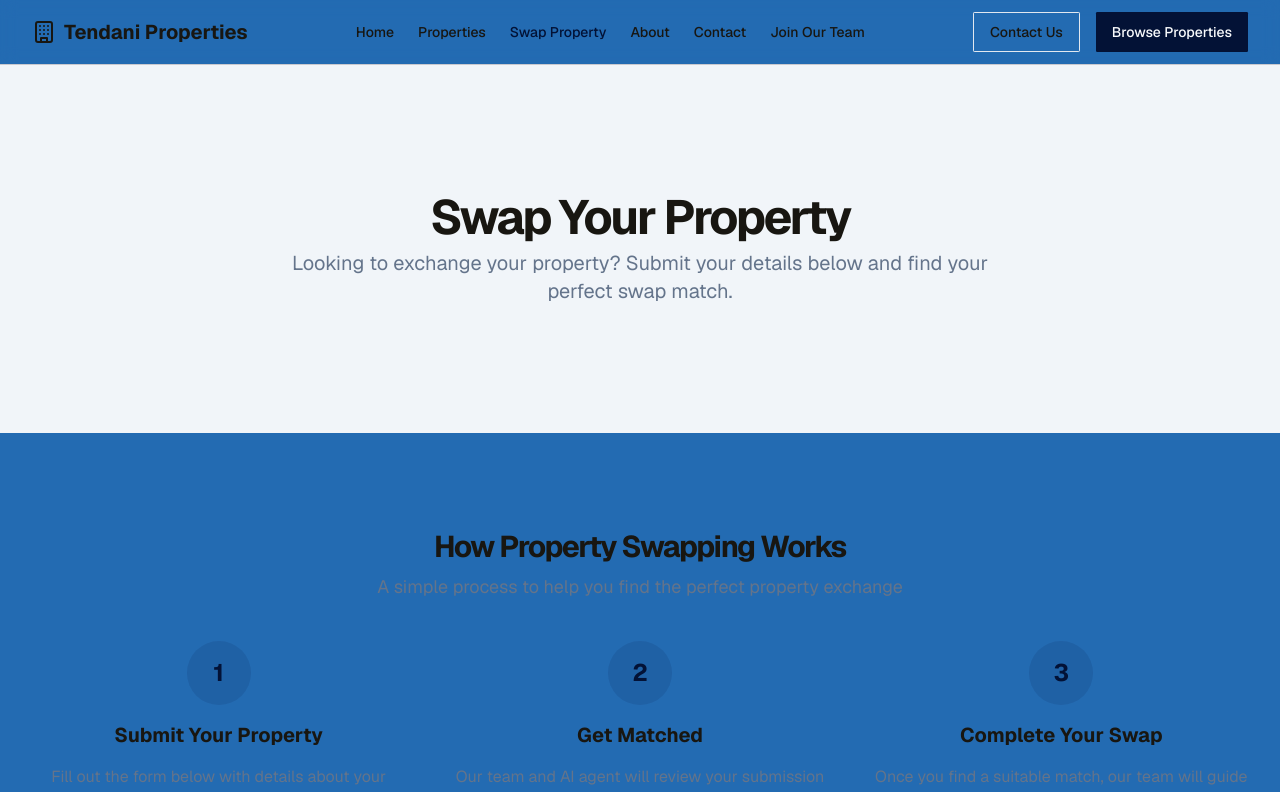
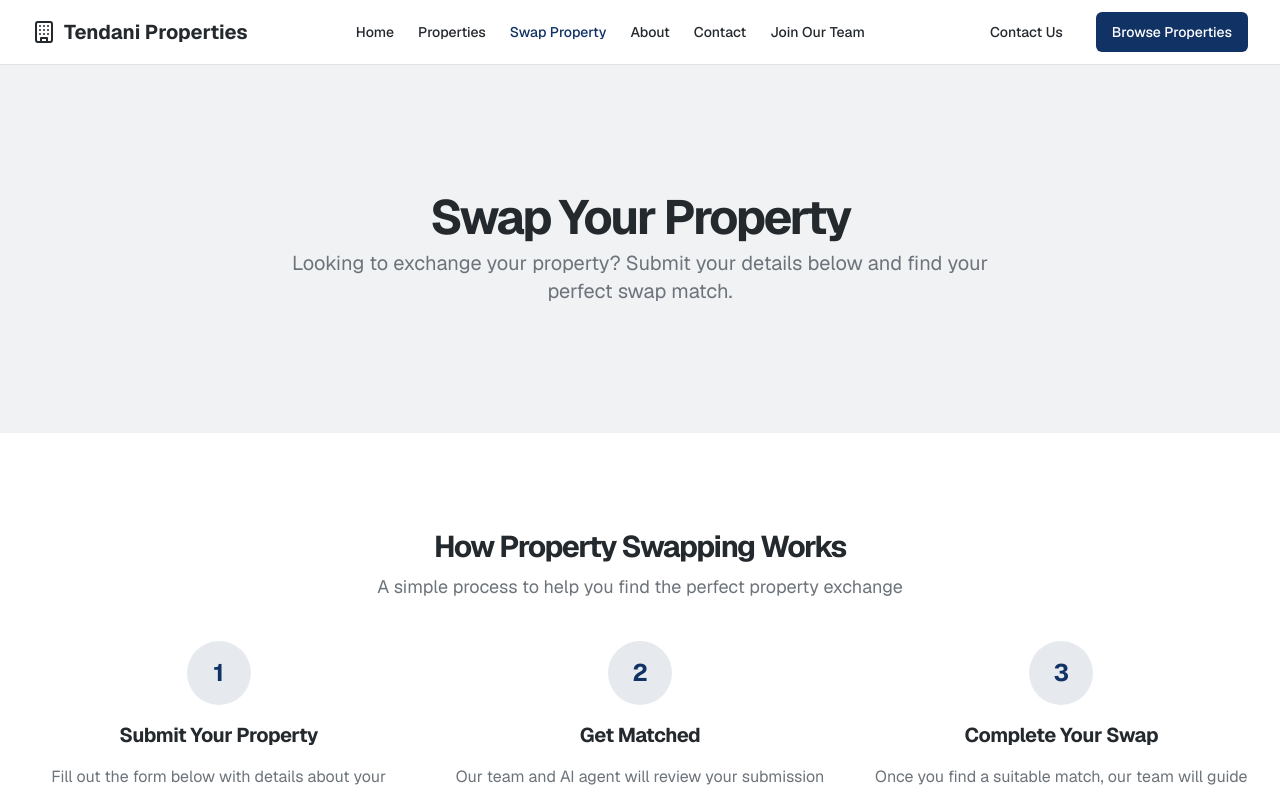
Before and after one commit to orbxcode/tendani, a Next.js app: page /swap-property in a window 1280 px wide. Shown: the top 792 px of the page. Built offline with nearby package versions, Linux system fonts and the light colour scheme.

Commit message:
design scheme consolidated

```diff
--- a/src/app/(frontend)/globals.css
+++ b/src/app/(frontend)/globals.css
@@ -3,84 +3,75 @@
 @tailwind utilities;
 
 @layer base {
-  h1,
-  h2,
-  h3,
-  h4,
-  h5,
-  h6 {
+  h1, h2, h3, h4, h5, h6 {
+    @apply font-bold leading-tight tracking-tight;
     font-size: unset;
     font-weight: unset;
   }
 
   :root {
-    --background: 210 67% 41.9%;
-    --foreground: 45 18% 8%;
+    /* Core Brand Colors - Professional & Trustworthy */
+    --background: 0 0% 100%; /* Pure white for cleanliness */
+    --foreground: 210 12% 16%; /* Dark slate for readability */
 
-    --card: 20 5% 96%;
-    --card-foreground: 22.2% 8% 4.9%;
+    /* Primary - Authority (Deep Navy) */
+    --primary: 216 71% 23%;
+    --primary-foreground: 0 0% 100%;
 
-    --popover: 0 0% 100%;
-    --popover-foreground: 222.2% 84% 4.9%;
+    /* Secondary - Trust (Warm Gold Accent) */
+    --secondary: 38 92% 50%;
+    --secondary-foreground: 0 0% 100%;
 
-    --primary: 222.2 89% 11.2%;
-    --primary-foreground: 210 40% 98%;
+    /* Property Highlight Colors */
+    --success: 160 84% 39%; /* Emerald green for "available" states */
+    --warning: 32 95% 44%; /* Amber for "pending" */
+    --error: 349 86% 55%; /* Coral for "sold" */
 
-    --secondary: 210 40% 96.1%;
-    --secondary-foreground: 222.2 47.4% 11.2%;
+    /* UI Elements */
+    --card: 0 0% 98%; /* Soft off-white for cards */
+    --card-foreground: var(--foreground);
+    --popover: var(--card);
+    --popover-foreground: var(--foreground);
+    --muted: 210 17% 95%; /* Ultra-light gray */
+    --muted-foreground: 210 6% 45%;
+    --accent: var(--secondary);
+    --accent-foreground: var(--secondary-foreground);
+    --destructive: var(--error);
+    --destructive-foreground: 0 0% 100%;
 
-    --muted: 210 40% 96.1%;
-    --muted-foreground: 215.4 16.3% 46.9%;
+    /* Functional Colors */
+    --border: 210 14% 89%; /* Soft borders */
+    --input: 0 0% 100%; /* Crisp white inputs */
+    --ring: 216 71% 23% / 0.2; /* Subtle focus rings */
 
-    --accent: 210 40% 96.1%;
-    --accent-foreground: 222.2 47.4% 11.2%;
-
-    --destructive: 0 84.2% 60.2%;
-    --destructive-foreground: 210 40% 98%;
-
-    --border: 240 6% 80%;
-    --input: 214.3 31.8% 91.4%;
-    --ring: 222.2 84% 4.9%;
-
-    --radius: 0.2rem;
-
-    --success: 196 52% 74%;
-    --warning: 34 89% 85%;
-    --error: 10 100% 86%;
+    --radius: 0.5rem; /* Modern rounded corners */
   }
 
   [data-theme='dark'] {
-    --background: 0 0% 0%;
-    --foreground: 210 40% 98%;
+    /* Dark Mode - Luxurious Night Look */
+    --background: 210 12% 8%; /* Deep slate */
+    --foreground: 0 0% 98%; /* Soft white */
 
-    --card: 200 80% 24%;
-    --card-foreground: 210 40% 98%;
+    --primary: 210 40% 98%; /* Light primary */
+    --primary-foreground: 216 71% 23%;
 
-    --popover: 222.2 84% 4.9%;
-    --popover-foreground: 210 40% 98%;
+    --secondary: 38 92% 50%; /* Gold stays vibrant */
+    --secondary-foreground: 210 12% 8%;
 
-    --primary: 210 40% 98%;
-    --primary-foreground: 222.2 47.4% 11.2%;
+    --card: 210 12% 12%; /* Slightly lighter than bg */
+    --card-foreground: var(--foreground);
+    --popover: var(--card);
 
-    --secondary: 217.2 32.6% 17.5%;
-    --secondary-foreground: 210 40% 98%;
+    --muted: 210 12% 18%;
+    --muted-foreground: 210 10% 70%;
 
-    --muted: 217.2 32.6% 17.5%;
-    --muted-foreground: 215 20.2% 65.1%;
+    --border: 210 12% 20% / 0.8;
+    --input: 210 12% 15%;
 
-    --accent: 217.2 32.6% 17.5%;
-    --accent-foreground: 210 40% 98%;
-
-    --destructive: 0 62.8% 30.6%;
-    --destructive-foreground: 210 40% 98%;
-
-    --border: 0, 0%, 15%, 0.8;
-    --input: 217.2 32.6% 17.5%;
-    --ring: 212.7 26.8% 83.9%;
-
-    --success: 196 100% 14%;
-    --warning: 34 51% 25%;
-    --error: 10 39% 43%;
+    /* Dark mode property states */
+    --success: 160 84% 39%;
+    --warning: 32 95% 60%; /* Brighter in dark mode */
+    --error: 349 86% 65%;
   }
 }
 
@@ -89,15 +80,18 @@
     @apply border-border;
   }
   body {
-    @apply bg-background text-foreground min-h-[100vh] flex flex-col;
+    @apply bg-background text-foreground min-h-screen flex flex-col;
+    font-feature-settings: "rlig" 1, "calt" 1; /* Better typography */
   }
 }
 
+/* Smooth theme transition */
 html {
   opacity: 0;
+  transition: opacity 0.3s ease;
 }
 
 html[data-theme='dark'],
 html[data-theme='light'] {
-  opacity: initial;
+  opacity: 1;
 }
--- a/src/app/(frontend)/page.tsx
+++ b/src/app/(frontend)/page.tsx
@@ -9,6 +9,7 @@ import { TestimonialCard } from "@/components/testimonial-card"
 import { MobileMenu } from "@/components/mobile-menu"
 import { PropertySearch } from "@/components/property-search"
 import { Logo } from "@/components/logo"
+import Footer from "@/components/Footer"
 
 export default function HomePage() {
   return (
@@ -58,7 +59,7 @@ export default function HomePage() {
         <section className="relative w-full py-12 md:py-24 lg:py-32 xl:py-48">
           <div className="absolute inset-0 z-0">
             <Image
-              src="/placeholder.svg?height=1080&width=1920"
+              src="/media/hero3.jpg"
               alt="South African property landscape"
               fill
               className="object-cover brightness-[0.6]"
@@ -82,10 +83,10 @@ export default function HomePage() {
               <Button asChild size="lg" className="bg-white text-primary hover:bg-white/90">
                 <Link href="/properties?type=rent">Browse Properties for Rent</Link>
               </Button>
-              <Button asChild size="lg" variant="outline" className="text-white border-white hover:bg-white/10">
+              <Button asChild size="lg" variant="outline" className="text-primary border-white hover:bg-white/10">
                 <Link href="/sell">Sell Your Property</Link>
               </Button>
-              <Button asChild size="lg" variant="outline" className="text-white border-white hover:bg-white/10">
+              <Button asChild size="lg" variant="outline" className="text-primary border-white hover:bg-white/10">
                 <Link href="/swap-property">Swap Your Property</Link>
               </Button>
             </div>
@@ -114,7 +115,7 @@ export default function HomePage() {
             </div>
             <div className="flex items-center justify-center">
               <Image
-                src="/placeholder.svg?height=600&width=600"
+                src="/media/hero.jpg"
                 alt="Tendani - Property Expert"
                 width={400}
                 height={400}
@@ -316,30 +317,7 @@ export default function HomePage() {
           </div>
         </section>
       </main>
-      <footer className="w-full border-t bg-background py-6">
-        <div className="container flex flex-col items-center justify-between gap-4 px-4 md:flex-row md:px-6">
-          <div className="flex flex-col items-center gap-2 md:items-start">
-            <Logo className="text-base" />
-            <p className="text-center text-sm text-muted-foreground md:text-left">
-              &copy; {new Date().getFullYear()} Tendani Properties. All rights reserved.
-            </p>
-          </div>
-          <div className="flex gap-4">
-            <Link href="/about" className="text-sm hover:underline">
-              About Us
-            </Link>
-            <Link href="/contact" className="text-sm hover:underline">
-              Contact Us
-            </Link>
-            <Link href="/privacy" className="text-sm hover:underline">
-              Privacy Policy
-            </Link>
-            <Link href="/terms" className="text-sm hover:underline">
-              Terms of Service
-            </Link>
-          </div>
-        </div>
-      </footer>
+     <Footer />
     </div>
   )
 }
--- a/src/app/(frontend)/swap-property/page.tsx
+++ b/src/app/(frontend)/swap-property/page.tsx
@@ -6,6 +6,7 @@ import { Building, ArrowRight, Repeat } from "lucide-react"
 import { Button } from "@/components/ui/button"
 import { SwapPropertyForm } from "@/components/swap-property-form"
 import { MobileMenu } from "@/components/mobile-menu"
+import Footer from "@/components/Footer"
 
 export default function SwapPropertyPage() {
   return (
@@ -129,7 +130,7 @@ export default function SwapPropertyPage() {
                 </div>
                 <div className="aspect-video relative overflow-hidden rounded-lg">
                   <Image
-                    src="/placeholder.svg?height=500&width=800"
+                    src="/media/jointeam1.jpg"
                     alt="Property Swap"
                     fill
                     className="object-cover"
@@ -446,7 +447,7 @@ export default function SwapPropertyPage() {
                 <Button asChild size="lg" variant="secondary">
                   <Link href="#swap-form">Submit Your Property</Link>
                 </Button>
-                <Button asChild size="lg" variant="outline" className="text-white border-white hover:bg-white/10">
+                <Button asChild size="lg" variant="outline" className="text-primary border-white hover:bg-white/10">
                   <Link href="/properties">Browse Swap Properties</Link>
                 </Button>
               </div>
@@ -454,33 +455,7 @@ export default function SwapPropertyPage() {
           </div>
         </section>
       </main>
-      <footer className="w-full border-t bg-background py-6">
-        <div className="container flex flex-col items-center justify-between gap-4 px-4 md:flex-row md:px-6">
-          <div className="flex flex-col items-center gap-2 md:items-start">
-            <Link href="/" className="flex items-center gap-2 font-bold">
-              <Building className="h-5 w-5" />
-              <span>Tendani Properties</span>
-            </Link>
-            <p className="text-center text-sm text-muted-foreground md:text-left">
-              &copy; {new Date().getFullYear()} Tendani Properties. All rights reserved.
-            </p>
-          </div>
-          <div className="flex gap-4">
-            <Link href="/about" className="text-sm hover:underline">
-              About Us
-            </Link>
-            <Link href="/contact" className="text-sm hover:underline">
-              Contact Us
-            </Link>
-            <Link href="/privacy" className="text-sm hover:underline">
-              Privacy Policy
-            </Link>
-            <Link href="/terms" className="text-sm hover:underline">
-              Terms of Service
-            </Link>
-          </div>
-        </div>
-      </footer>
+      <Footer />
     </div>
   )
 }
--- /dev/null
+++ b/src/components/Footer.tsx
@@ -0,0 +1,36 @@
+//footer component
+
+import { Building } from "lucide-react"
+import Link from "next/link"
+
+export default function Footer() {
+    return (
+        <footer className="w-full border-t bg-background py-6">
+        <div className="container flex flex-col items-center justify-between gap-4 px-4 md:flex-row md:px-6">
+          <div className="flex flex-col items-center gap-2 md:items-start">
+            <Link href="/" className="flex items-center gap-2 font-bold">
+              <Building className="h-5 w-5" />
+              <span>Tendani Properties</span>
+            </Link>
+            <p className="text-center text-sm text-muted-foreground md:text-left">
+              &copy; {new Date().getFullYear()} Tendani Properties. All rights reserved.
+            </p>
+          </div>
+          <div className="flex gap-4">
+            <Link href="/about" className="text-sm hover:underline">
+              About Us
+            </Link>
+            <Link href="/contact" className="text-sm hover:underline">
+              Contact Us
+            </Link>
+            <Link href="/privacy" className="text-sm hover:underline">
+              Privacy Policy
+            </Link>
+            <Link href="/terms" className="text-sm hover:underline">
+              Terms of Service
+            </Link>
+          </div>
+        </div>
+      </footer>
+    )
+}
```
Also changed, not shown: src/app/(frontend)/join-team/page.tsx (+9 -34 lines), public/website-template-OG.webp (deleted).
